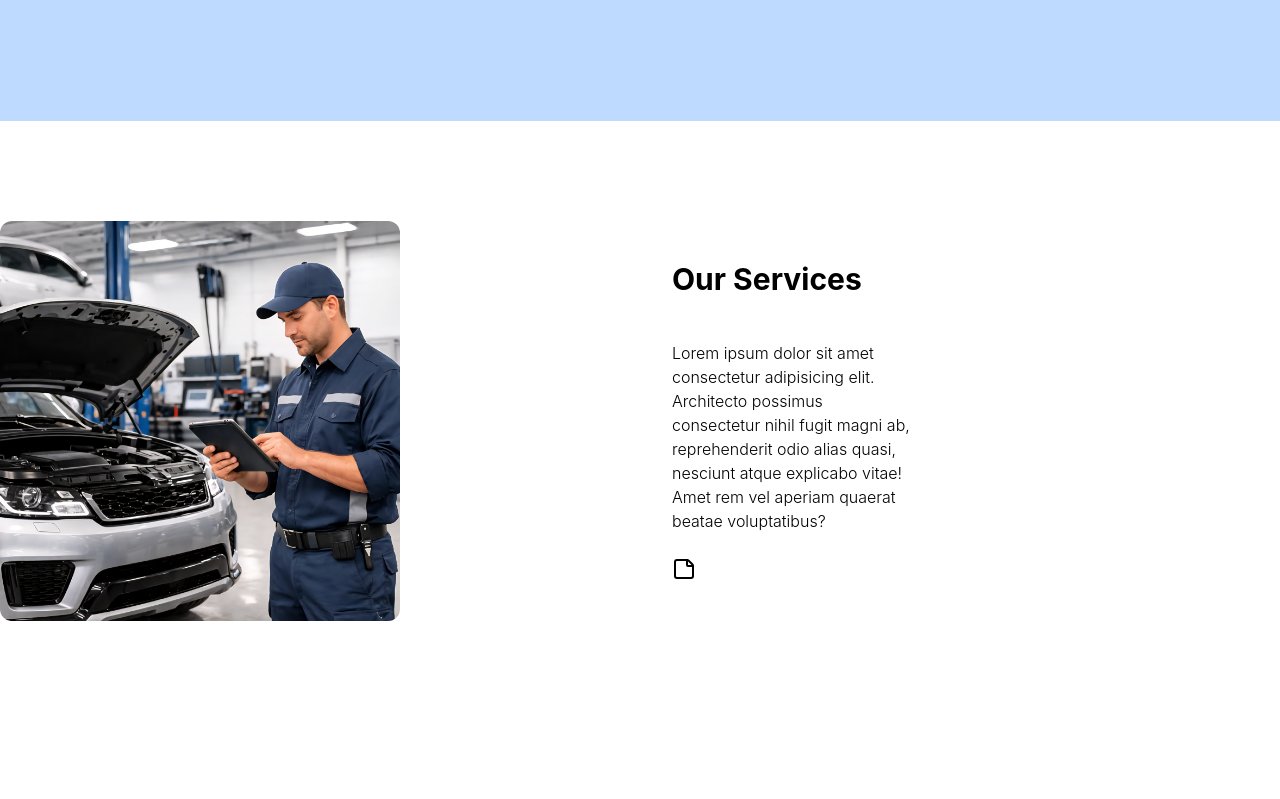
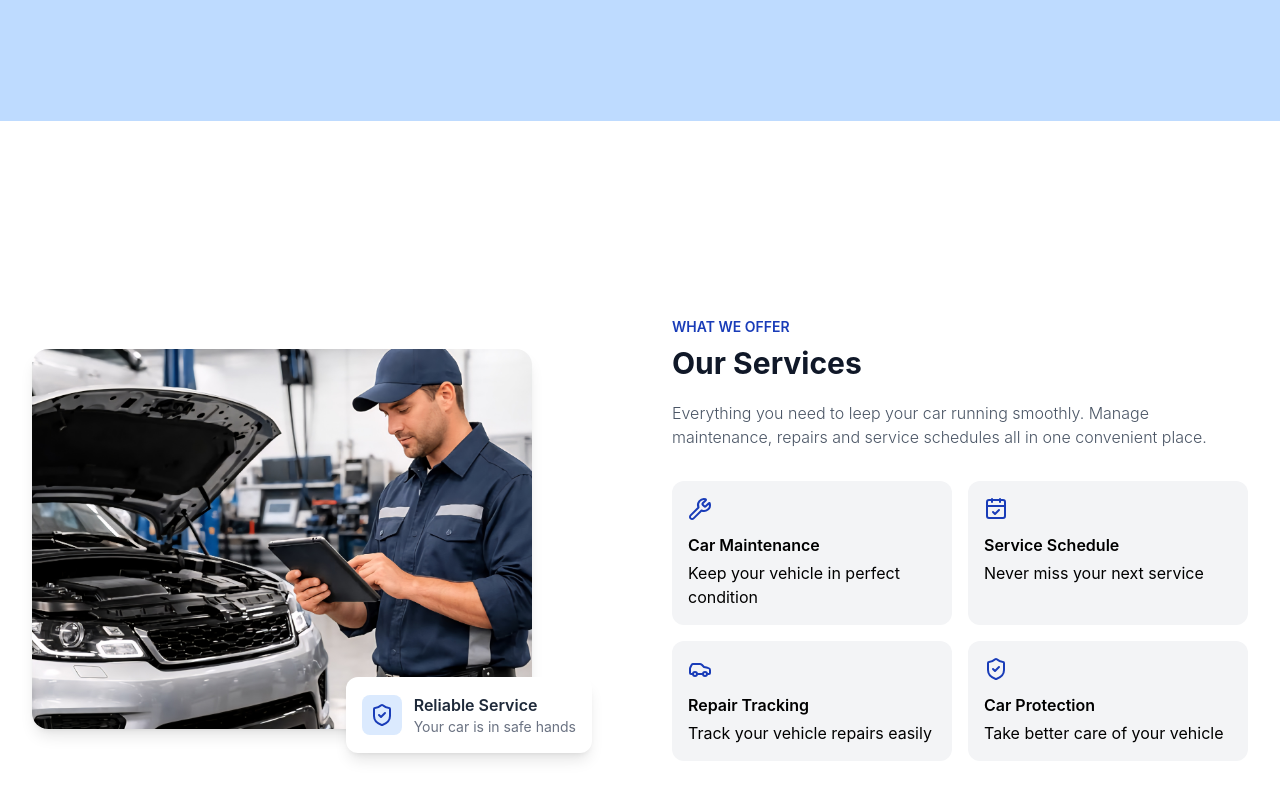
Before and after one commit to SajedehGharibiann/CarCare, a React (Vite) app in the folder FrontEnd/: page / in a window 1280 px wide. Shown: the part 421-1220 px from the top of the page. Before the commit the page ends 1042 px from the top, so only its background shows below. Built offline with nearby package versions, Linux system fonts and the light colour scheme.

Commit message:
Update Home.jsx

```diff
--- a/FrontEnd/src/Pages/Home.jsx
+++ b/FrontEnd/src/Pages/Home.jsx
@@ -1,6 +1,6 @@
 import React from "react";
 import Navbar from "../Components/Navbar";
-import { StickyNote } from "lucide-react";
+import { CalendarCheck, Car, ShieldCheck, StickyNote, Wrench } from "lucide-react";
 
 export default function Home() {
   return (
@@ -25,25 +25,63 @@ export default function Home() {
           </div>
         </div>
       </main>
-
+      <section className="max-w-7xl mx-auto px-8 py-24">
         <div className="grid md:grid-cols-2 gap-16 items-center">
+          <div className="relative">
             <img
               src="/ServiceMan.jpg"
               alt=""
-            className="w-[400px] rounded-xl"
+              className="w-full max-w-[500px] h-[380px] object-cover rounded-2xl shadow-lg"
             />
-        <div className="flex flex-col justify-center gap-6">
-
-           <h2 className="text-3xl font-bold mb-5">Our Services</h2>
-          <p className="w-[40%] font-light">
-            Lorem ipsum dolor sit amet consectetur adipisicing elit. Architecto
-            possimus consectetur nihil fugit magni ab, reprehenderit odio alias
-            quasi, nesciunt atque explicabo vitae! Amet rem vel aperiam quaerat
-            beatae voluptatibus?
+            <div className="absolute -bottom-6 -right-2 md:right-4 bg-white shadow-lg rounded-xl p-4 flex items-center gap-3">
+              <div className="bg-blue-100 p-2 rounded-lg">
+                <ShieldCheck className="text-blue-800" size={24} />
+              </div>
+              <div>
+                <p className="font-semibold text-gray-800">Reliable Service</p>
+                <p className="text-sm text-gray-500">
+                  Your car is in safe hands
                 </p>
-          <StickyNote/>
               </div>
             </div>
+          </div>
+          <div className="flex flex-col justify-center">
+            <span className="text-blue-800 font-semibold uppercase text-sm mb-2">
+              What we offer
+            </span>
+            <h2 className="text-3xl font-bold text-gray-900 mb-5">
+              Our Services
+            </h2>
+            <p className="text-gray-600 leading-6 max-w-xl mb-8 font-light">
+              Everything you need to leep your car running smoothly. Manage
+              maintenance, repairs and service schedules all in one convenient
+              place.
+            </p>
+            <div className="grid grid-cols-2 gap-4">
+              <div className="p-4 rounded-xl bg-gray-100 hover:bg-blue-100 transition">
+                <Wrench className="text-blue-800 mb-3" size={24} />
+                <h3 className="font-semibold mb-1">Car Maintenance</h3>
+                <p>Keep your vehicle in perfect condition</p>
+              </div>
+              <div className="p-4 rounded-xl bg-gray-100 hover:bg-blue-100 transition">
+                <CalendarCheck className="text-blue-800 mb-3" size={24} />
+                <h3 className="font-semibold mb-1">Service Schedule</h3>
+                <p>Never miss your next service</p>
+              </div>
+              <div className="p-4 rounded-xl bg-gray-100 hover:bg-blue-100 transition">
+                <Car className="text-blue-800 mb-3" size={24} />
+                <h3 className="font-semibold mb-1">Repair Tracking</h3>
+                <p>Track your vehicle repairs easily</p>
+              </div>
+              <div className="p-4 rounded-xl bg-gray-100 hover:bg-blue-100 transition">
+                <ShieldCheck className="text-blue-800 mb-3" size={24} />
+                <h3 className="font-semibold mb-1">Car Protection</h3>
+                <p>Take better care of your vehicle</p>
+              </div>
+            </div>
+          </div>
+        </div>
+      </section>
     </>
   );
 }
```
Lines whose indentation alone changed are shown as unchanged.
